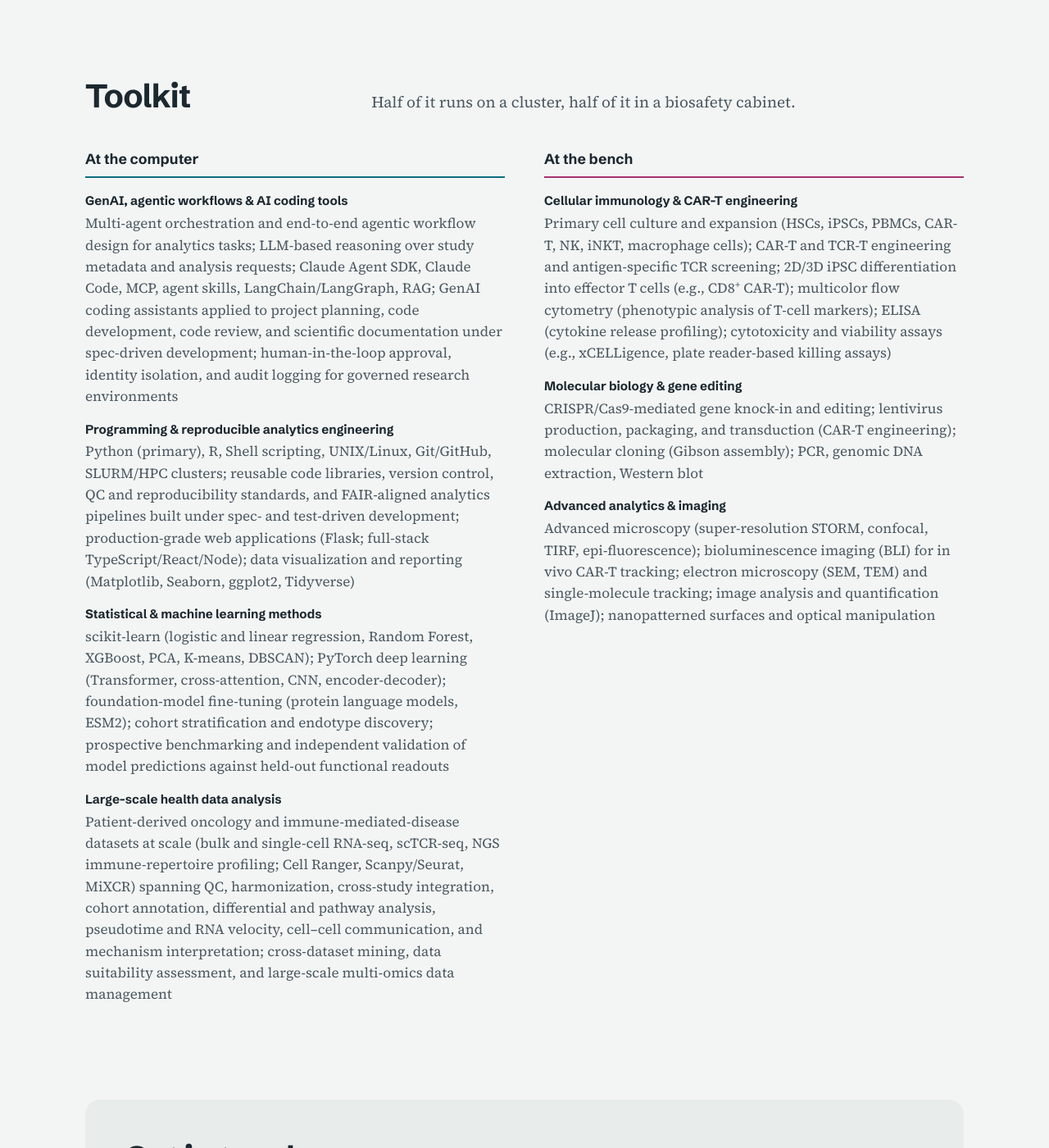
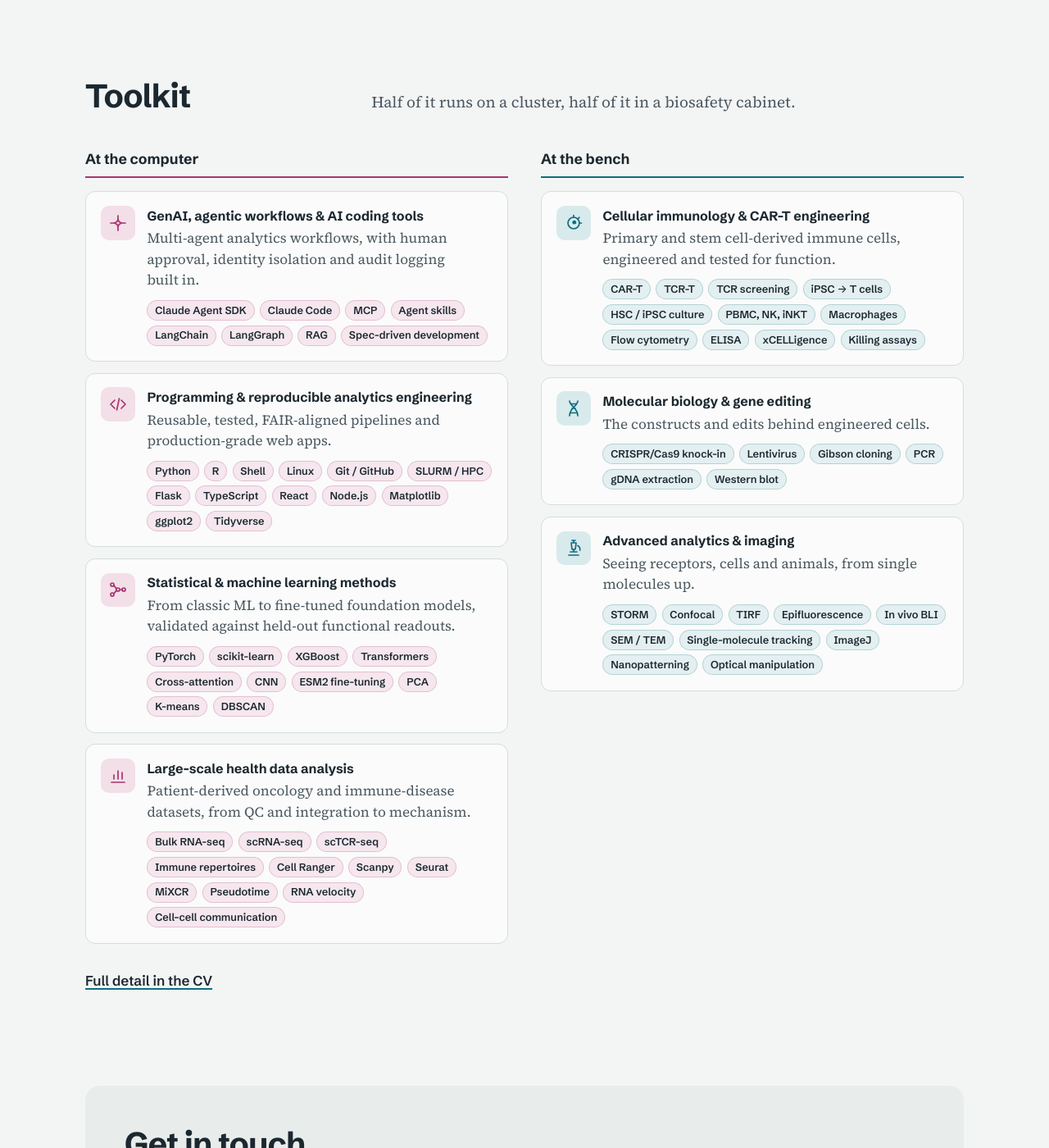
Before and after one commit to sys0507/sys0507.github.io, a Jekyll site: the page built from index.html, in a window 1280 px wide and 1400 px high, scrolled down 6850 px. Shown: the whole window at 82% size. Built offline with Jekyll 4.4.1, drawn with Linux system fonts in a browser that asks for light colours.

Commit message:
Prototype: Toolkit as icon cards with summaries and tool chips
Co-Authored-By: Claude Opus 5.5 <noreply@anthropic.com>
Claude-Session: https://claude.ai/code/session_01EzLeK1VxvnqC3fWeiYiGdY

```diff
--- a/_data/skills.yml
+++ b/_data/skills.yml
@@ -1,18 +1,39 @@
 # Two halves of the toolkit. Keep each item short; order = priority.
-# The homepage Toolkit and the CV Skills section both read this file.
+# The homepage Toolkit shows icon + summary + tools; the CV Skills section shows area + items.
 computer:
   - area: "GenAI, agentic workflows & AI coding tools"
+    icon: "agent"
+    summary: "Multi-agent analytics workflows, with human approval, identity isolation and audit logging built in."
+    tools: ["Claude Agent SDK", "Claude Code", "MCP", "Agent skills", "LangChain", "LangGraph", "RAG", "Spec-driven development"]
     items: "Multi-agent orchestration and end-to-end agentic workflow design for analytics tasks; LLM-based reasoning over study metadata and analysis requests; Claude Agent SDK, Claude Code, MCP, agent skills, LangChain/LangGraph, RAG; GenAI coding assistants applied to project planning, code development, code review, and scientific documentation under spec-driven development; human-in-the-loop approval, identity isolation, and audit logging for governed research environments"
   - area: "Programming & reproducible analytics engineering"
+    icon: "code"
+    summary: "Reusable, tested, FAIR-aligned pipelines and production-grade web apps."
+    tools: ["Python", "R", "Shell", "Linux", "Git / GitHub", "SLURM / HPC", "Flask", "TypeScript", "React", "Node.js", "Matplotlib", "ggplot2", "Tidyverse"]
     items: "Python (primary), R, Shell scripting, UNIX/Linux, Git/GitHub, SLURM/HPC clusters; reusable code libraries, version control, QC and reproducibility standards, and FAIR-aligned analytics pipelines built under spec- and test-driven development; production-grade web applications (Flask; full-stack TypeScript/React/Node); data visualization and reporting (Matplotlib, Seaborn, ggplot2, Tidyverse)"
   - area: "Statistical & machine learning methods"
+    icon: "ml"
+    summary: "From classic ML to fine-tuned foundation models, validated against held-out functional readouts."
+    tools: ["PyTorch", "scikit-learn", "XGBoost", "Transformers", "Cross-attention", "CNN", "ESM2 fine-tuning", "PCA", "K-means", "DBSCAN"]
     items: "scikit-learn (logistic and linear regression, Random Forest, XGBoost, PCA, K-means, DBSCAN); PyTorch deep learning (Transformer, cross-attention, CNN, encoder-decoder); foundation-model fine-tuning (protein language models, ESM2); cohort stratification and endotype discovery; prospective benchmarking and independent validation of model predictions against held-out functional readouts"
   - area: "Large-scale health data analysis"
+    icon: "data"
+    summary: "Patient-derived oncology and immune-disease datasets, from QC and integration to mechanism."
+    tools: ["Bulk RNA-seq", "scRNA-seq", "scTCR-seq", "Immune repertoires", "Cell Ranger", "Scanpy", "Seurat", "MiXCR", "Pseudotime", "RNA velocity", "Cell–cell communication"]
     items: "Patient-derived oncology and immune-mediated-disease datasets at scale (bulk and single-cell RNA-seq, scTCR-seq, NGS immune-repertoire profiling; Cell Ranger, Scanpy/Seurat, MiXCR) spanning QC, harmonization, cross-study integration, cohort annotation, differential and pathway analysis, pseudotime and RNA velocity, cell–cell communication, and mechanism interpretation; cross-dataset mining, data suitability assessment, and large-scale multi-omics data management"
 bench:
   - area: "Cellular immunology & CAR-T engineering"
+    icon: "cell"
+    summary: "Primary and stem cell-derived immune cells, engineered and tested for function."
+    tools: ["CAR-T", "TCR-T", "TCR screening", "iPSC → T cells", "HSC / iPSC culture", "PBMC, NK, iNKT", "Macrophages", "Flow cytometry", "ELISA", "xCELLigence", "Killing assays"]
     items: "Primary cell culture and expansion (HSCs, iPSCs, PBMCs, CAR-T, NK, iNKT, macrophage cells); CAR-T and TCR-T engineering and antigen-specific TCR screening; 2D/3D iPSC differentiation into effector T cells (e.g., CD8⁺ CAR-T); multicolor flow cytometry (phenotypic analysis of T-cell markers); ELISA (cytokine release profiling); cytotoxicity and viability assays (e.g., xCELLigence, plate reader-based killing assays)"
   - area: "Molecular biology & gene editing"
+    icon: "dna"
+    summary: "The constructs and edits behind engineered cells."
+    tools: ["CRISPR/Cas9 knock-in", "Lentivirus", "Gibson cloning", "PCR", "gDNA extraction", "Western blot"]
     items: "CRISPR/Cas9-mediated gene knock-in and editing; lentivirus production, packaging, and transduction (CAR-T engineering); molecular cloning (Gibson assembly); PCR, genomic DNA extraction, Western blot"
   - area: "Advanced analytics & imaging"
+    icon: "scope"
+    summary: "Seeing receptors, cells and animals, from single molecules up."
+    tools: ["STORM", "Confocal", "TIRF", "Epifluorescence", "In vivo BLI", "SEM / TEM", "Single-molecule tracking", "ImageJ", "Nanopatterning", "Optical manipulation"]
     items: "Advanced microscopy (super-resolution STORM, confocal, TIRF, epi-fluorescence); bioluminescence imaging (BLI) for in vivo CAR-T tracking; electron microscopy (SEM, TEM) and single-molecule tracking; image analysis and quantification (ImageJ); nanopatterned surfaces and optical manipulation"
--- /dev/null
+++ b/_includes/toolkit-icon.html
@@ -0,0 +1,13 @@
+{%- comment -%} Line icons for the homepage Toolkit cards (24px grid, currentColor). {%- endcomment -%}
+<svg viewBox="0 0 24 24" width="24" height="24" fill="none" stroke="currentColor" stroke-width="1.7" stroke-linecap="round" stroke-linejoin="round" focusable="false">
+{%- case include.name -%}
+{%- when "agent" -%}<path d="M12 3v4M12 17v4M3 12h4M17 12h4"/><path d="M12 7.5l1.4 3.1 3.1 1.4-3.1 1.4L12 16.5l-1.4-3.1L7.5 12l3.1-1.4z"/>
+{%- when "code" -%}<path d="M8 7l-5 5 5 5M16 7l5 5-5 5M13.5 5l-3 14"/>
+{%- when "ml" -%}<circle cx="5" cy="6" r="2"/><circle cx="5" cy="18" r="2"/><circle cx="19" cy="12" r="2"/><circle cx="12" cy="12" r="2"/><path d="M6.8 6.9l3.4 4.2M6.8 17.1l3.4-4.2M14 12h3"/>
+{%- when "data" -%}<path d="M4 20h16"/><path d="M7 16v-5M12 16V6M17 16v-8"/>
+{%- when "cell" -%}<circle cx="12" cy="12" r="7"/><circle cx="12.8" cy="11.2" r="2.4" fill="currentColor" stroke="none"/><path d="M12 5V2.5M17 7l1.8-1.8M19 12h2.5"/>
+{%- when "dna" -%}<path d="M7 3c0 6 10 8 10 18M17 3c0 6-10 8-10 18M8.3 6.5h7.4M8.3 17.5h7.4M10 12h4"/>
+{%- when "scope" -%}<path d="M10 3l4 0M12 3v3M9 6h6l-1 8h-4z"/><path d="M12 14v3M6 21h12M8 17h8"/><path d="M17 9.5c2 1 3 3 2.6 5.5"/>
+{%- else -%}<circle cx="12" cy="12" r="3" fill="currentColor" stroke="none"/>
+{%- endcase -%}
+</svg>
--- a/assets/css/main.css
+++ b/assets/css/main.css
@@ -347,13 +347,25 @@ html:has(.lightbox[open]) { overflow: hidden; }
 .tl-body p { color: var(--ink-2); margin-top: .25rem; font-size: .98rem; }
 
 /* ---------- toolkit ---------- */
-.toolkit { display: grid; gap: 2rem 3rem; }
-@media (min-width: 48rem) { .toolkit { grid-template-columns: 1fr 1fr; } }
-.toolkit h3 { font-size: 1.1rem; font-weight: 700; padding-bottom: .7rem; margin-bottom: 1rem; border-bottom: 2px solid var(--research); }
-.toolkit > div:nth-child(2) h3 { border-bottom-color: var(--code); }
+.toolkit { display: grid; gap: 2rem 2.5rem; }
+@media (min-width: 48rem) { .toolkit { grid-template-columns: 1fr 1fr; align-items: start; } }
+/* CV Skills keeps the plain definition-list form */
+.cv .toolkit h3 { font-size: 1.1rem; font-weight: 700; padding-bottom: .7rem; margin-bottom: 1rem; border-bottom: 2px solid var(--research); }
+.cv .toolkit > div:nth-child(2) h3 { border-bottom-color: var(--code); }
 .toolkit dl { margin: 0; display: grid; gap: .95rem; }
 .toolkit dt { font-weight: 650; font-size: .95rem; }
 .toolkit dd { margin: .15rem 0 0; font-family: var(--font-serif); color: var(--ink-2); line-height: 1.55; }
+.tk-col { --c: var(--research); --t: var(--research-tint); }
+.tk-col--code { --c: var(--code); --t: var(--code-tint); }
+.tk-col h3 { font-size: 1.1rem; font-weight: 700; padding-bottom: .7rem; margin-bottom: 1rem; border-bottom: 2px solid var(--c); }
+.tk-cards { list-style: none; margin: 0; padding: 0; display: grid; gap: .85rem; }
+.tk-card { display: grid; grid-template-columns: auto minmax(0, 1fr); gap: .9rem; padding: 1.05rem 1.15rem 1.15rem; background: var(--plate); border: 1px solid var(--rule); border-radius: var(--radius); transition: border-color .15s, box-shadow .15s; }
+.tk-card:hover { border-color: var(--c); box-shadow: 0 4px 18px rgba(28, 40, 48, .07); }
+.tk-icon { display: grid; place-items: center; width: 2.6rem; height: 2.6rem; border-radius: 10px; background: var(--t); color: var(--c); }
+.tk-body h4 { margin: .1rem 0 0; font-size: 1rem; font-weight: 700; line-height: 1.3; }
+.tk-body > p { margin-top: .3rem; font-family: var(--font-serif); color: var(--ink-2); line-height: 1.5; }
+.tk-tools { list-style: none; margin: .7rem 0 0; padding: 0; display: flex; flex-wrap: wrap; gap: .35rem .4rem; }
+.tk-tools li { font-size: .8rem; font-weight: 550; line-height: 1.5; padding: .12rem .55rem; border-radius: 999px; color: var(--ink); background: color-mix(in srgb, var(--t) 70%, var(--plate)); border: 1px solid color-mix(in srgb, var(--c) 22%, transparent); }
 
 /* ---------- contact ---------- */
 .contact { padding: clamp(2rem, 5vw, 3rem) clamp(1.25rem, 4vw, 3rem); background: var(--well); border-radius: 18px; }
--- a/index.html
+++ b/index.html
@@ -132,15 +132,25 @@ intro_video:
     <p class="section-lede">Half of it runs on a cluster, half of it in a biosafety cabinet.</p>
   </header>
   <div class="toolkit">
-    <div>
-      <h3>At the computer</h3>
-      <dl>{% for s in site.data.skills.computer %}<div><dt>{{ s.area }}</dt><dd>{{ s.items }}</dd></div>{% endfor %}</dl>
+    {%- for half in site.data.toolkit_halves %}
+    <div class="tk-col tk-col--{{ half.channel }}">
+      <h3>{{ half.title }}</h3>
+      <ul class="tk-cards" role="list">
+        {%- for sk in site.data.skills[half.key] %}
+        <li class="tk-card">
+          <span class="tk-icon" aria-hidden="true">{% include toolkit-icon.html name=sk.icon %}</span>
+          <div class="tk-body">
+            <h4>{{ sk.area }}</h4>
+            <p>{{ sk.summary }}</p>
+            <ul class="tk-tools" role="list">{% for t in sk.tools %}<li>{{ t }}</li>{% endfor %}</ul>
+          </div>
+        </li>
+        {%- endfor %}
+      </ul>
     </div>
-    <div>
-      <h3>At the bench</h3>
-      <dl>{% for s in site.data.skills.bench %}<div><dt>{{ s.area }}</dt><dd>{{ s.items }}</dd></div>{% endfor %}</dl>
-    </div>
+    {%- endfor %}
   </div>
+  <p class="section-more"><a href="{{ '/cv/' | relative_url }}#skills">Full detail in the CV</a></p>
 </section>
 
 <section class="wrap section" id="contact" aria-labelledby="contact-h">
```
Also changed, not shown: _data/toolkit_halves.yml (added, +7 -0 lines).
